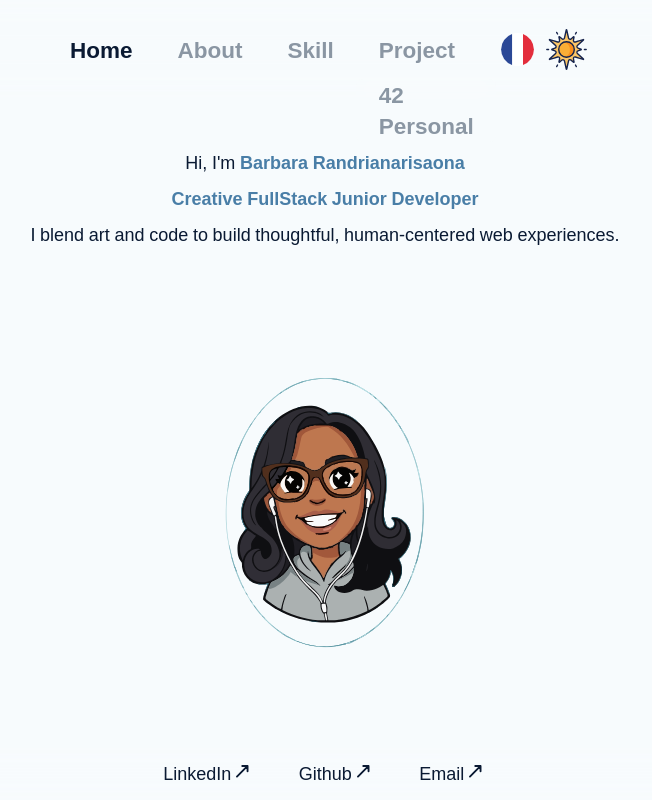
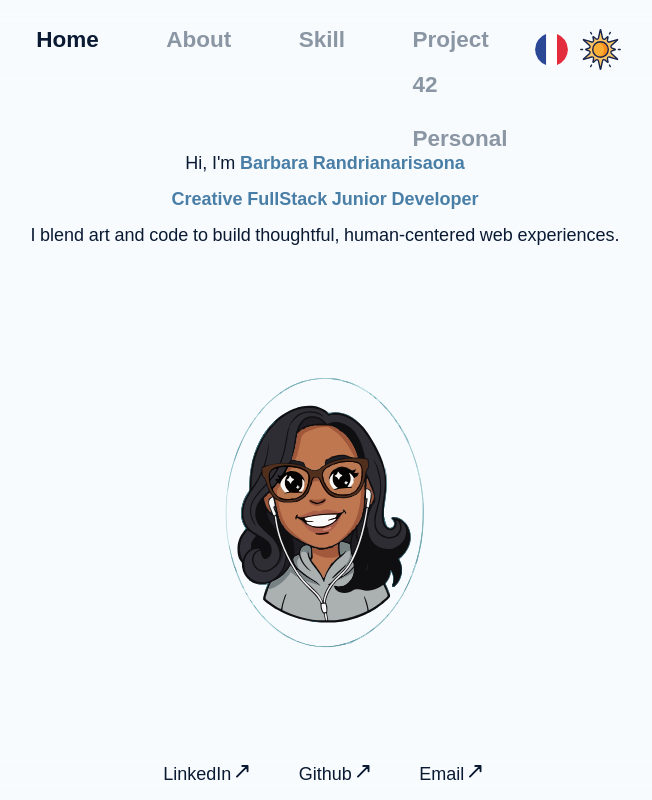
Before and after one commit to BabaxRhb/portfolio, a React (Vite) app: page /home in a window 1280 px wide. Both pictures are taken after a click on the button "Project". Shown: the whole page, without its empty margins (315-967 px from the left). Built offline with nearby package versions, Linux system fonts and the light colour scheme.

Commit message:
fix : 	- Review spacing for the hamburger menu 	- Uninstall unnecessary package

```diff
--- a/package.json
+++ b/package.json
@@ -30,7 +30,6 @@
     "eslint-plugin-react-hooks": "^7.0.1",
     "eslint-plugin-react-refresh": "^0.4.24",
     "globals": "^16.5.0",
-    "rollup-plugin-visualizer": "^7.0.1",
     "typescript": "~5.9.3",
     "typescript-eslint": "^8.36.0",
     "vite": "^7.3.1",
--- a/src/shared/components/Navbar.tsx
+++ b/src/shared/components/Navbar.tsx
@@ -42,7 +42,7 @@ const NavMenu = ({ direction} : { direction: string }) => {
 	const baseStyle = "font-bold mx-5 hover:scale-105 transition-all text-xl";
 
 	return (
-		<div className={`flex tablet:relative ${directionClass} w-full`}>
+		<div className={`flex tablet:relative ${directionClass} w-full gap-5`}>
 			<NavigateLinkBtn link={navbarItems[0].link} title={navbarItems[0].title} baseStyle={baseStyle} />
 			<NavigateLinkBtn link={navbarItems[1].link} title={navbarItems[1].title} baseStyle={baseStyle} />
 			<NavigateLinkBtn link={navbarItems[2].link} title={navbarItems[2].title} baseStyle={baseStyle} />
@@ -53,12 +53,12 @@ const NavMenu = ({ direction} : { direction: string }) => {
 				`}
 			>
 				<button
-					className={`max-tablet:text-left text-xl ${baseStyle}`}
+					className={`max-tablet:text-left mb-5 text-xl ${baseStyle}`}
 					onClick={() => setProjectClick(prev => !prev)
 					}>{t("project.title")}</button>
 				{
 					projectClick &&
-						<div className="flex flex-col w-fit tablet:absolute tablet:top-10 z-100 bg-background/75 backdrop-blur-md rounded-md">
+						<div className="flex flex-col w-fit gap-5 tablet:absolute tablet:top-10 z-100 bg-background/75 backdrop-blur-md rounded-md">
 							<NavigateLinkBtn link={navbarItems[3].link} title={navbarItems[3].title} baseStyle={baseStyle} />
 							<NavigateLinkBtn link={navbarItems[4].link} title={navbarItems[4].title} baseStyle={baseStyle} />
 						</div>
--- a/vite.config.ts
+++ b/vite.config.ts
@@ -3,19 +3,12 @@ import react from '@vitejs/plugin-react'
 import tailwindcss from '@tailwindcss/vite'
 import svgr from "vite-plugin-svgr"
 import path from 'path'
-import { visualizer } from 'rollup-plugin-visualizer'
-
 
 export default defineConfig({
   plugins: [
     react(),
     tailwindcss(),
-    svgr(),
-    visualizer({
-      open: false,
-      gzipSize: true,
-      brotliSize: true
-    })
+    svgr()
   ],
   resolve: {
     alias: {
```
Also changed, not shown: 1 other file (tests, documents, lock files or other folders).
